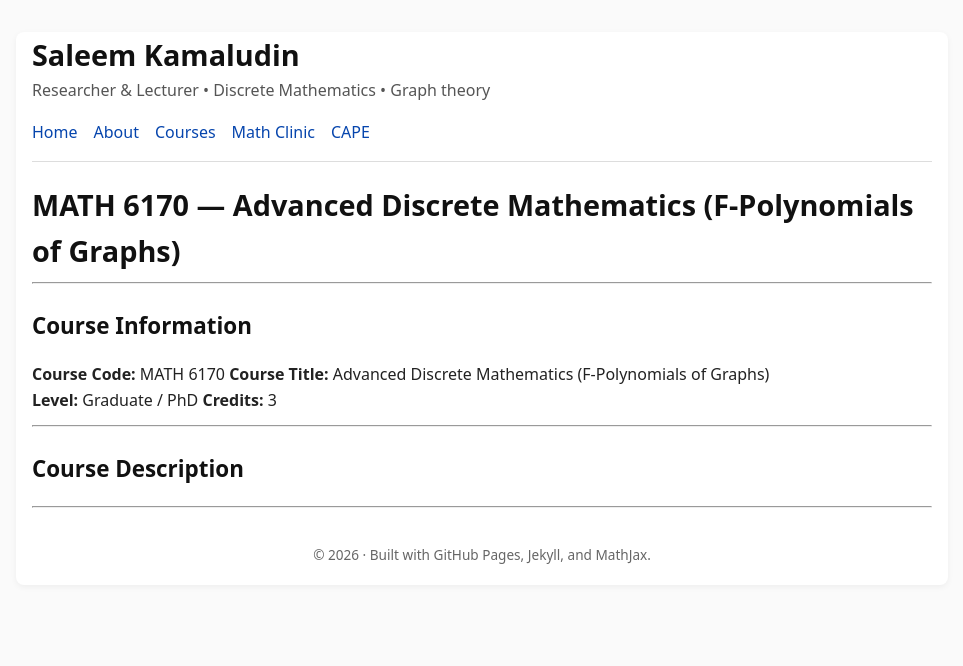
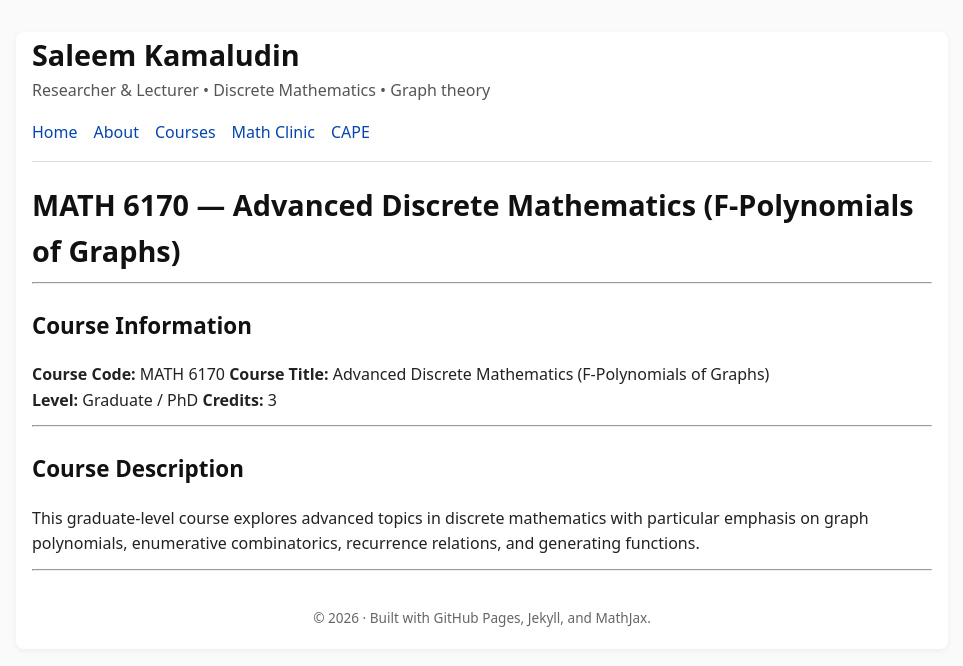
Before and after one commit to SaleemKamaludin/SaleemKamaludin.github.io, a Jekyll site: the page built from courses/graduate/advanced-discrete-mathematics/index.md, in a window 1280 px wide. Shown: the top 666 px of the page, without its empty margins (158-1121 px from the left). Built offline with Jekyll 4.4.1, drawn with Linux system fonts in a browser that asks for light colours.

Commit message:
Update index.md

```diff
--- a/courses/graduate/advanced-discrete-mathematics/index.md
+++ b/courses/graduate/advanced-discrete-mathematics/index.md
@@ -17,3 +17,5 @@ title: MATH 6170 — Advanced Discrete Mathematics (F-Polynomials of Graphs)
 ---
 
 ## Course Description
+
+This graduate-level course explores advanced topics in discrete mathematics with particular emphasis on graph polynomials, enumerative combinatorics, recurrence relations, and generating functions.
```
